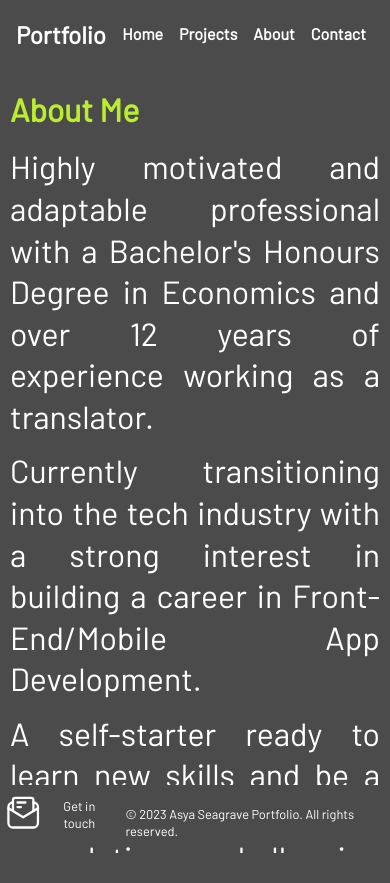
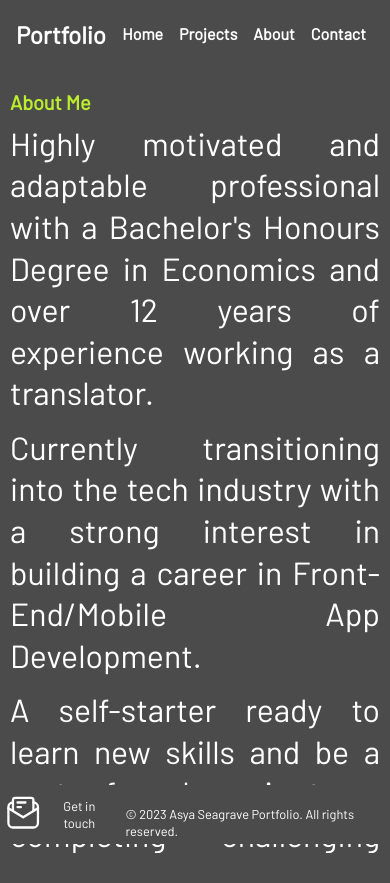
Before and after one commit to asya-seag/MyPortfolio, a React (Create React App) app: page /MyPortfolio/about in a window 390 px wide. Built offline with nearby package versions, Linux system fonts and the light colour scheme.

Commit message:
text size

```diff
--- a/src/routes/AboutStyles.css
+++ b/src/routes/AboutStyles.css
@@ -48,36 +48,23 @@
 
 @media (max-width: 50em) {
   .about-background {
-      background-color: #4b4b4b;
     padding: 10px;
-      overflow: auto;
-      max-height: calc(100vh - 60px);
   }
 
   .about-content {
     margin: 10px 0;
+    margin-bottom: 1rem;
   }
 
   .about-content h2 {
-      font-size: 2rem;
-      font-weight: bold;
-      margin-bottom: 1rem;
-      color: #bbed2f;
-      text-align: left;
+    font-size: 20px;
   }
 
   .about-content p {
-      font-size: 0.5rem;
-      color: white;
-      text-align: justify;
-      margin-bottom: 1rem;
+    font-size: 10px;
   }
 
   .about-content h3 {
-      font-size: 1rem;
-      font-weight: bold;
-      margin-bottom: 1rem;
-      color: #bbed2f;
-      text-align: left;
+    font-size: 20px;
   }
 }
```
Also changed, not shown: 6 other files (tests, documents, lock files or other folders). Lines whose indentation alone changed are shown as unchanged.
